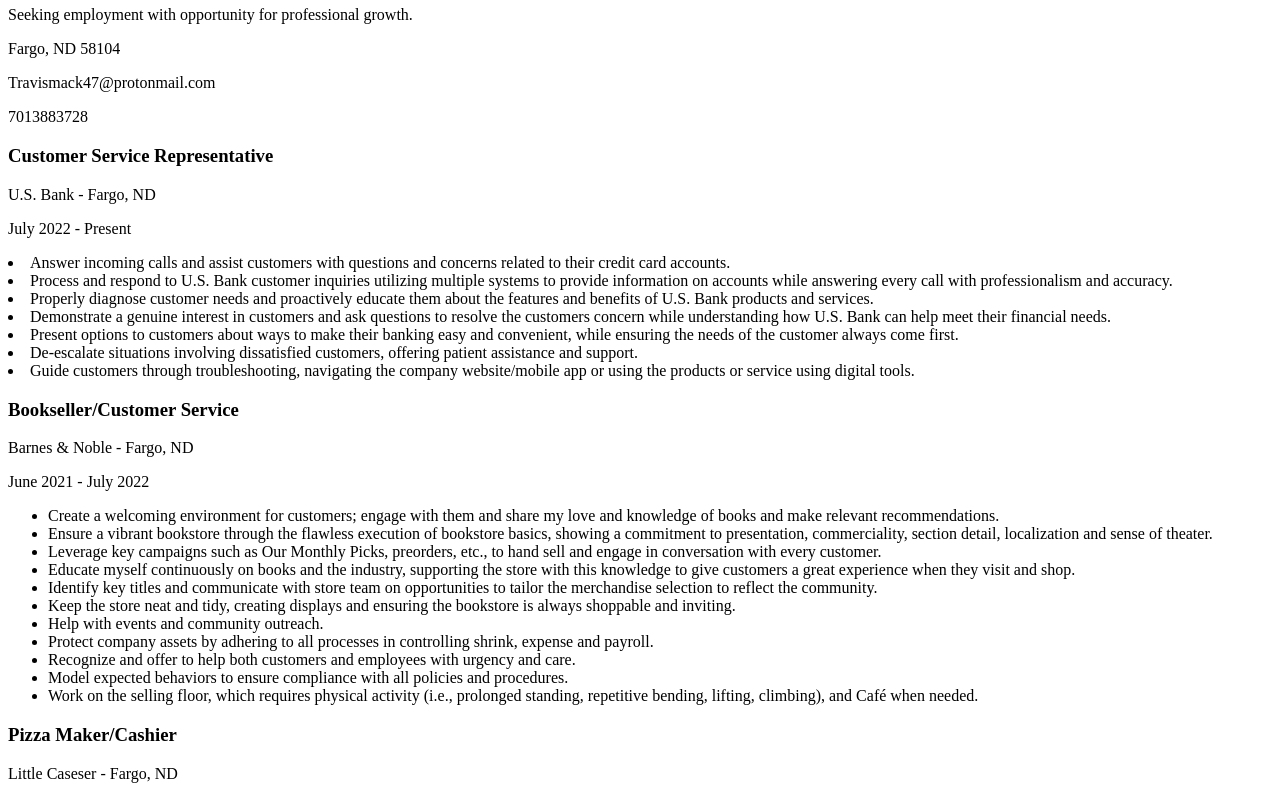
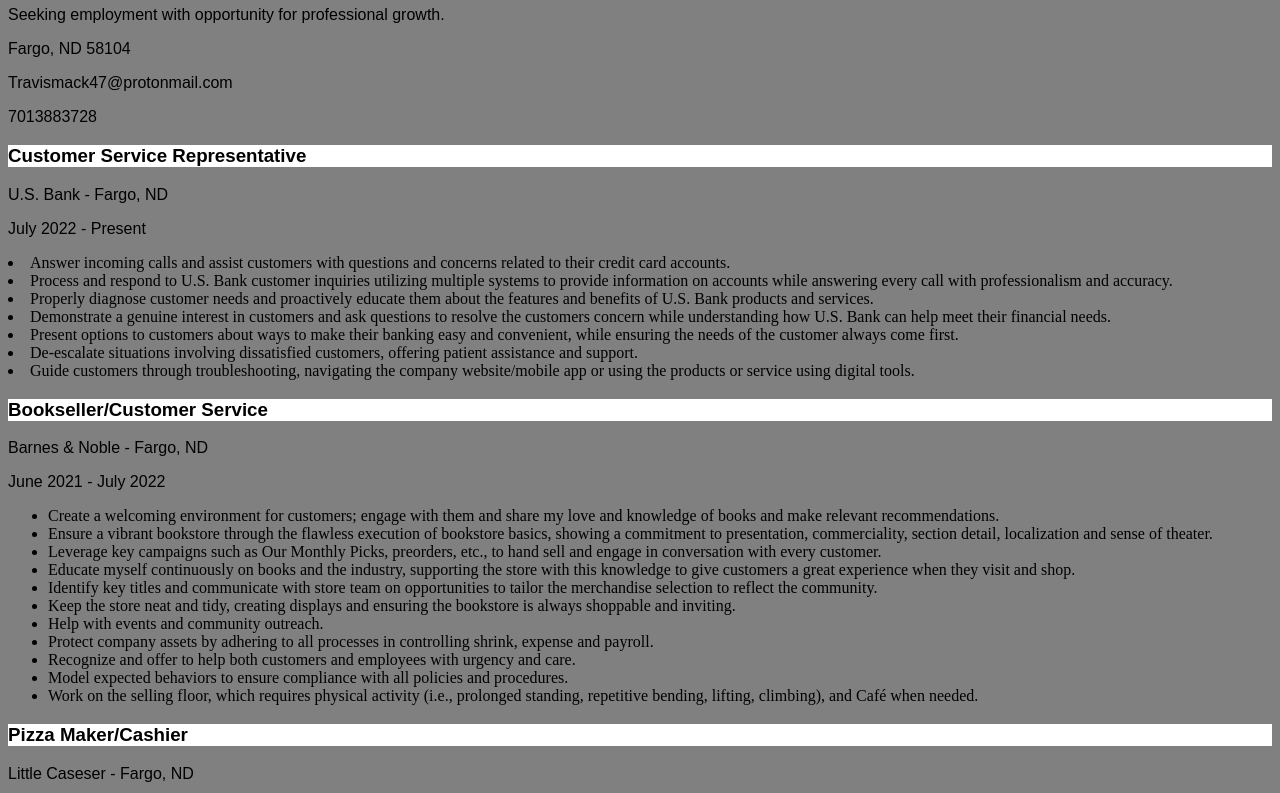
Before and after one commit to travismack47/1resume, a plain HTML site: page index.html in a window 1280 px wide. Shown: the part 60-853 px from the top of the page. Drawn offline with Linux system fonts and the light colour scheme; files that its build step writes are made by us from their sources.

Commit message:
Update index.html

```diff
--- a/index.html
+++ b/index.html
@@ -2,7 +2,7 @@
 <html>
   <head>
 
-    <link rel="stylesheet" type="text/css" href=folder/1resume/style.css">
+    <link rel="stylesheet" type="text/css" href="style.css">
 
   </head>
 
```
